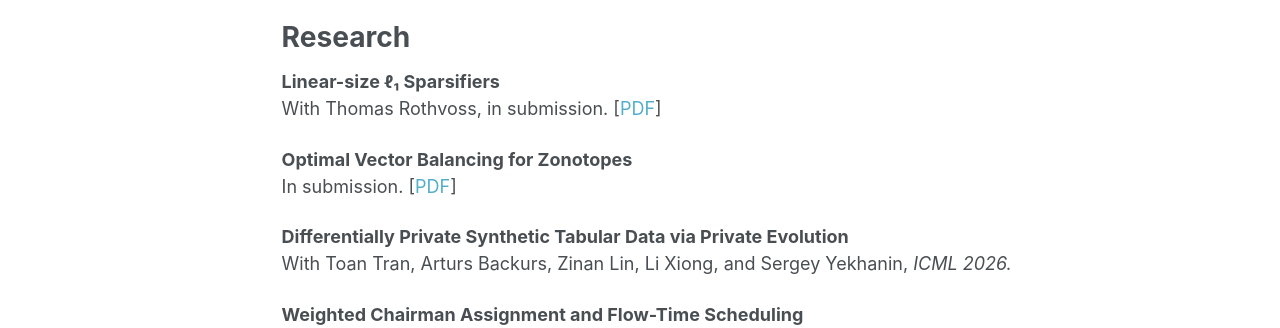
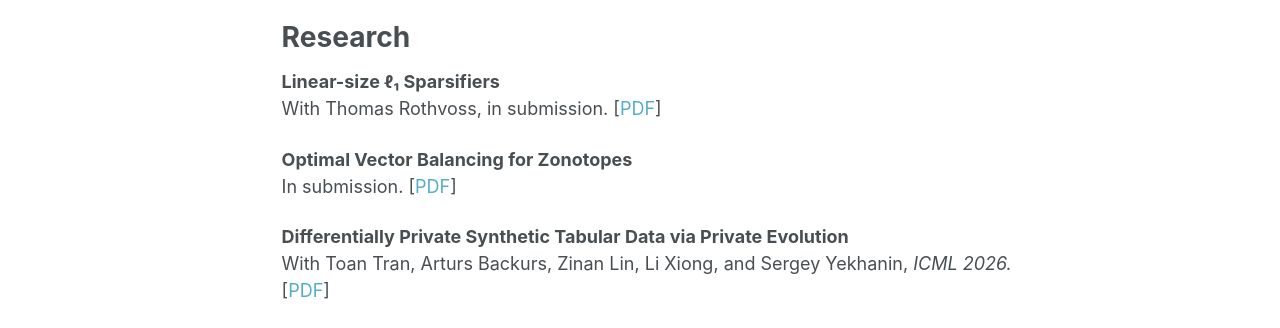
Before and after one commit to victoreis/victoreis.github.io, a plain HTML site: page index.html in a window 1280 px wide. Shown: the part 433-761 px from the top of the page. Drawn offline with Linux system fonts and the light colour scheme.

Commit message:
pdf of icml

```diff
--- a/index.html
+++ b/index.html
@@ -264,7 +264,7 @@
   </p>
 
   <b> Differentially Private Synthetic Tabular Data via Private Evolution </b> <br>
-  <p> With Toan Tran, Arturs Backurs, Zinan Lin, Li Xiong, and Sergey Yekhanin,</small> <i>ICML 2026.</i>
+  <p> With Toan Tran, Arturs Backurs, Zinan Lin, Li Xiong, and Sergey Yekhanin,</small> <i>ICML 2026.</i> [<a href="https://arxiv.org/pdf/2606.08259">PDF</a>]
   </p>
 
   <b> Weighted Chairman Assignment and Flow-Time Scheduling </b> <br>
```
